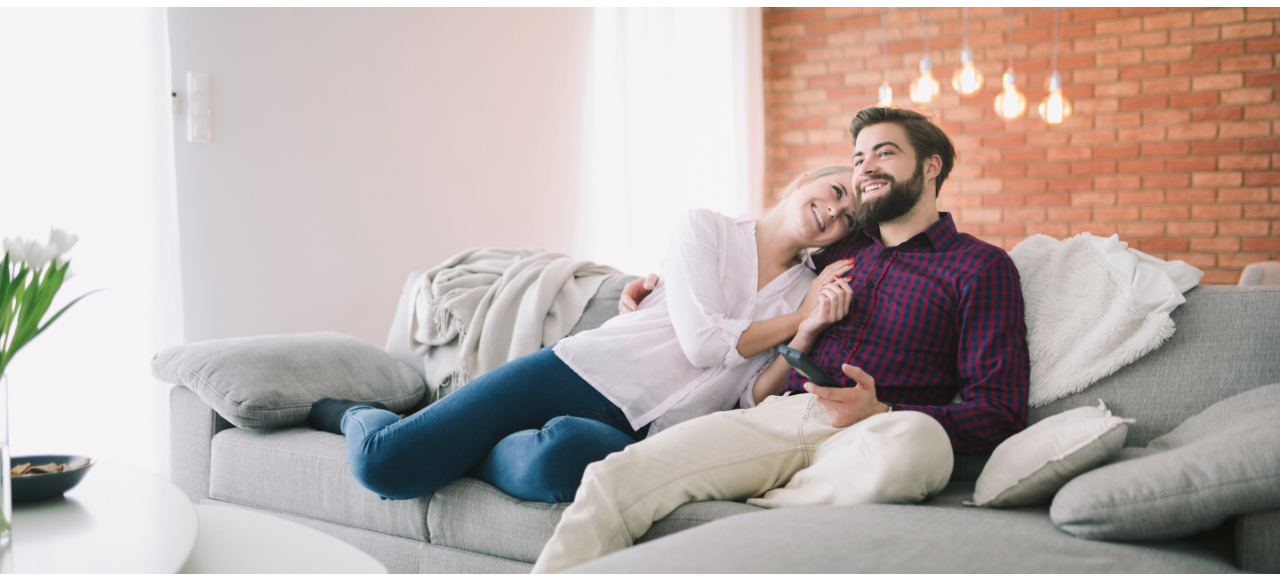
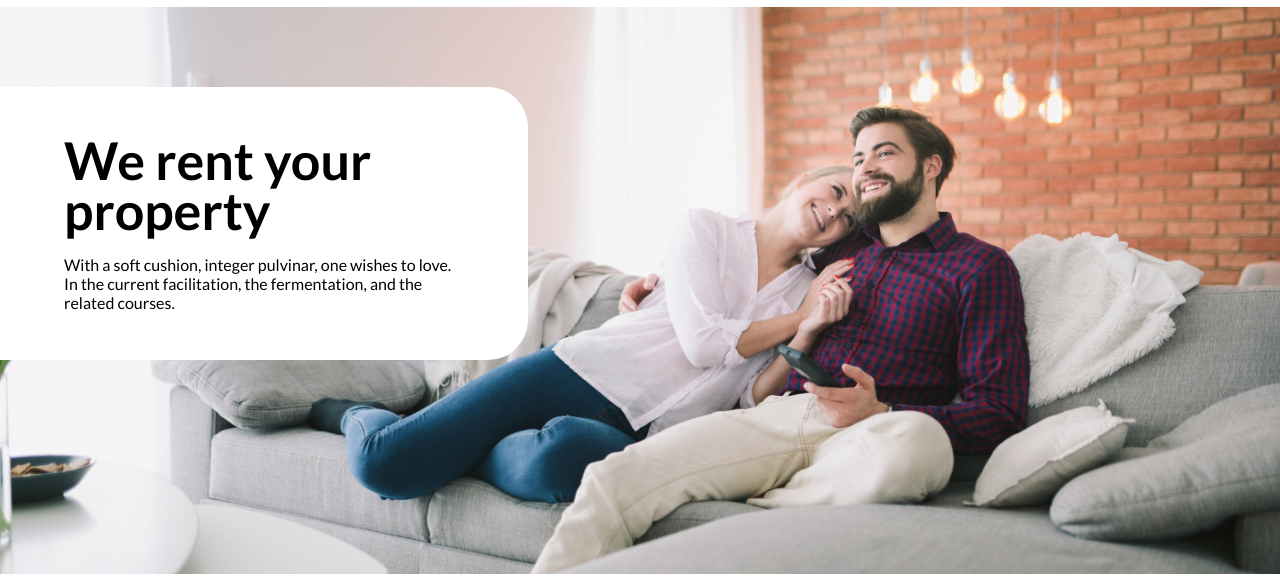
Before and after one commit to OlaseniGbenga/Flex-Living, a plain HTML site: page index.html in a window 1280 px wide. Shown: the part 57-633 px from the top of the page. Drawn offline with Linux system fonts and the light colour scheme.

```diff
--- a/index.html
+++ b/index.html
@@ -16,8 +16,16 @@
   <body>
     <main-header></main-header>
     <section id="section1">
-
-    </section>
+      <div class="board">
+        <h2>We rent your property</h2>
+        <p>With a soft cushion, integer pulvinar, one wishes to love. In the current facilitation, the fermentation, and the related courses.</p>
+      </div>
+      <div>
+        <div></div>
+        <div></div>
+        <div></div>
+      </div>
+   </section>
 
     <main-footer/></main-footer>
     <script type="module" src="./app.js"></script>
--- a/styles.css
+++ b/styles.css
@@ -33,6 +33,9 @@
   margin: 0;
   padding: 0;
 }
+h2 {
+  line-height: 50px;
+}
 
 img {
   max-width: 100%;
@@ -66,12 +69,33 @@
   font-family: "Lato", sans-serif;
   font-weight: 400;
   font-style: normal;
+  box-sizing: border-box;
 }
 
 #section1 {
   background-image: url("./media/images/Image.jpg");
   background-size: cover;
-
+  position: relative;
   background-position: center center;
   height: 567px;
 }
+
+#section1 .board {
+  background-color: var(--white);
+  height: 200x;
+  width: 400px;
+  position: absolute;
+  top: 80px;
+  display: inline-block;
+  border-bottom-right-radius: 40px;
+  border-top-right-radius: 40px;
+  padding:3rem  4rem;
+
+}
+
+#section1 .board h2{
+font-size: 52px;
+font-weight: 700;
+margin-bottom: 20px;
+
+}
```
Also changed, not shown: check.html (added, +12 -0 lines).
